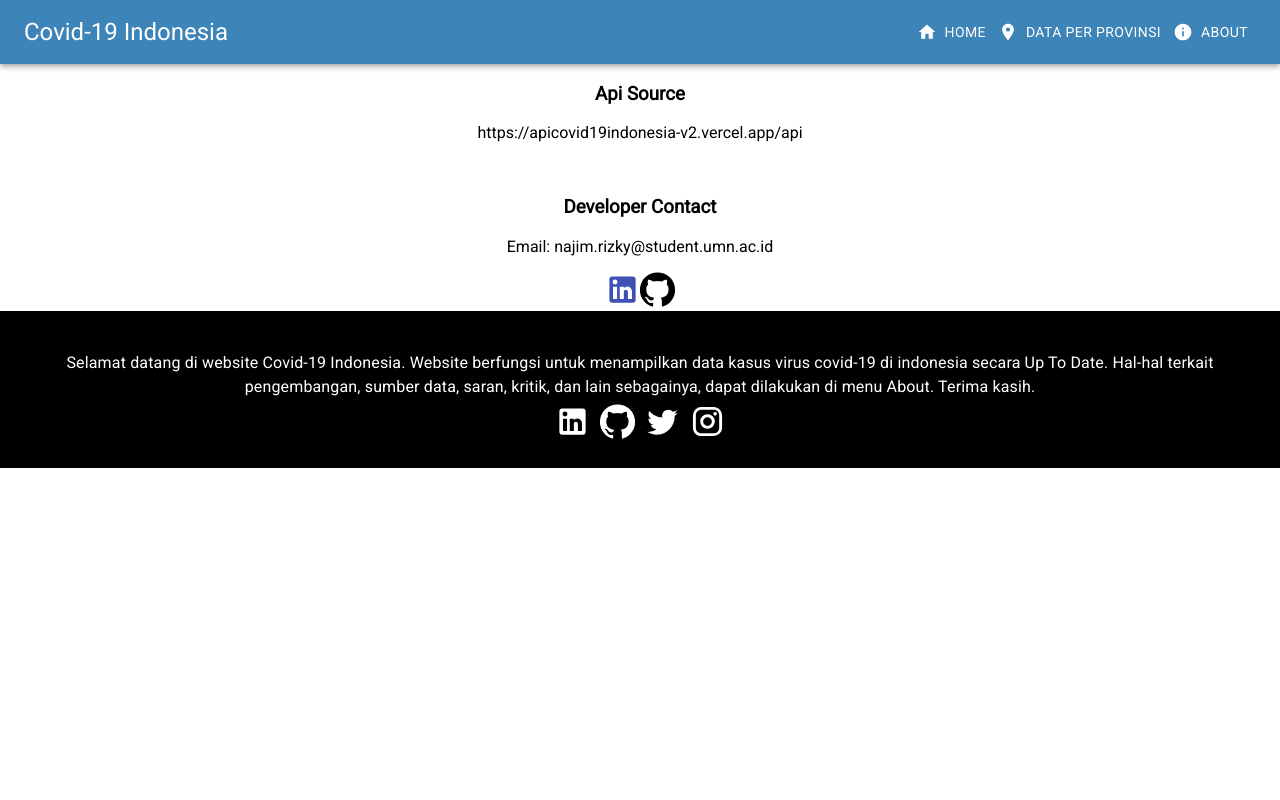
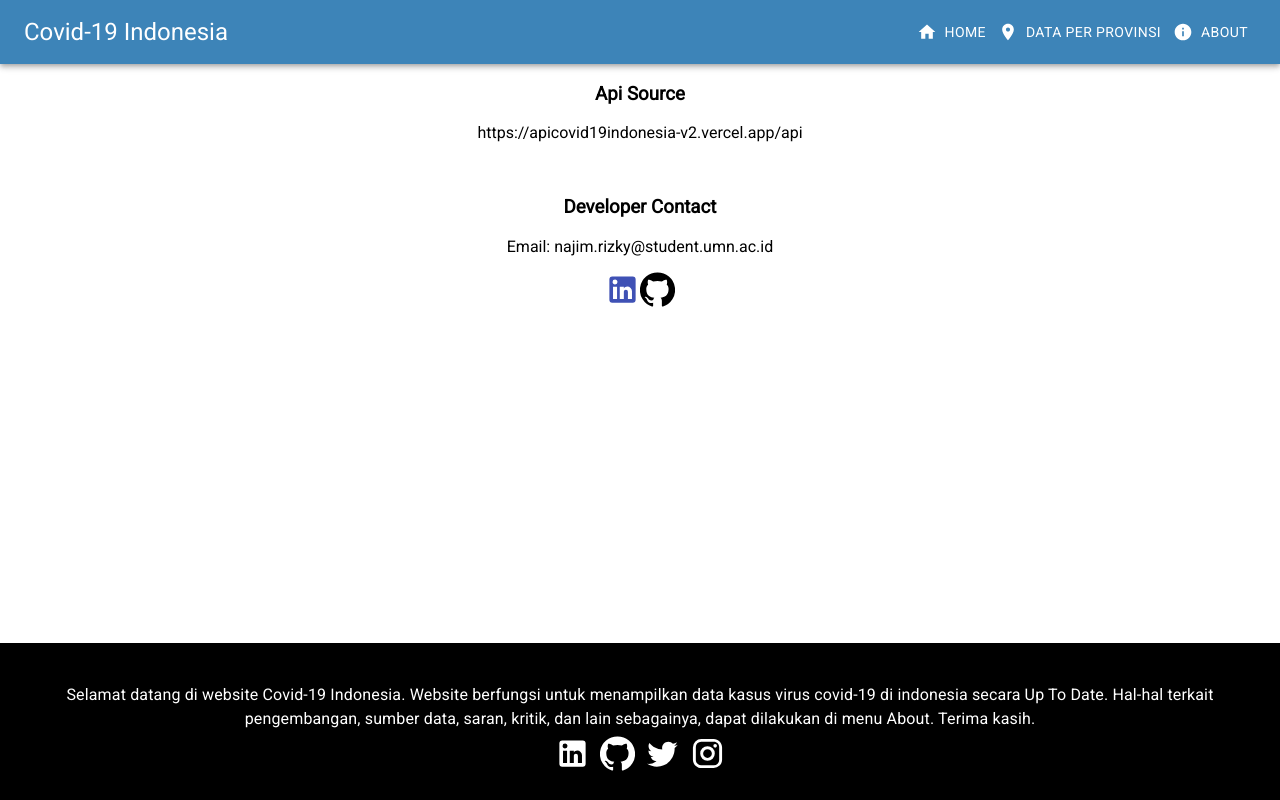
Before and after one commit to najimRizky/Covid-19-Indonesia, a React (Create React App) app: page /about in a window 1280 px wide. Built offline with nearby package versions, Linux system fonts and the light colour scheme.

Commit message:
Fix index kelompok umur, layout footer

```diff
--- a/src/App.css
+++ b/src/App.css
@@ -1,8 +1,15 @@
 .App {
   text-align: center;
   font-family: 'Roboto', sans-serif;
+  position: relative;
+  min-height: 100vh;
 }
 
+.footer{
+  margin-top: auto;
+  position: absolute;
+  bottom: 0;
+}
 
 .navigasi ul{
   display: flex;
--- a/src/App.js
+++ b/src/App.js
@@ -21,7 +21,8 @@ function App() {
           <Route path="/provinsi/:id" component={ProvDetail} />
         </Switch>
       </Router>
-        <Footer/>
+      <br></br><br></br><br></br><br></br><br></br><br></br><br></br><br></br><br></br><br></br>
+      <Footer/>
     </div>
   );
 
--- a/src/BarChart.js
+++ b/src/BarChart.js
@@ -3,12 +3,12 @@ import { Bar } from 'react-chartjs-2';
 
 function barChart(props) {
     const arr = [];
-    arr.push(props.data[0]["0-5"])
-    arr.push(props.data[1]["6-18"])
-    arr.push(props.data[2]["19-30"])
-    arr.push(props.data[3]["31-45"])
-    arr.push(props.data[4]["46-59"])
-    arr.push(props.data[5]["≥ 60"])
+    arr.push(props.data["0-5"])
+    arr.push(props.data["6-18"])
+    arr.push(props.data["19-30"])
+    arr.push(props.data["31-45"])
+    arr.push(props.data["46-59"])
+    arr.push(props.data["≥ 60"])
 
     return(
         <Bar
--- a/src/ProvDetail.js
+++ b/src/ProvDetail.js
@@ -23,10 +23,15 @@ function ProvDetail({match}) {
 
     const fetchItems = async () => {
         const data = await fetch('https://apicovid19indonesia-v2.vercel.app/api/indonesia/provinsi/more');
-        const items = await data.json();
-        //console.log(items)
-        setItem(items);
-        setFetchStatus(true)
+        if(data.status === 404){
+            // console.log(data.status);
+            setFetchStatus(false)
+        }else{
+            const items = await data.json();
+            //console.log(items)
+            setItem(items);
+            setFetchStatus(true)
+        }
     }
 
     const format = num => {
@@ -39,7 +44,7 @@ function ProvDetail({match}) {
             for(let i=0; i<34; i++){
                 if(item[i].provinsi === match.params.id.toUpperCase()){
                     setProv(item[i])
-                    // console.log(item[i].kelompok_umur)
+                    //console.log(item[i].kelompok_umur)
                     break;
                 }
             }
@@ -114,8 +119,14 @@ function ProvDetail({match}) {
                     <Grid item xs={12}><br></br></Grid>
                 </Grid>
             ) : (
+
                 <>
+                { fetchStatus === false ? (
+                    <h2>Terdapat error pada pengambilan data, harap kembali lagi nanti</h2>
+                ):(
                     <CircularProgress className="margin-top-20" />
+                )
+                }
                 </>
             )
             }
@@ -124,33 +135,3 @@ function ProvDetail({match}) {
 }
 
 export default ProvDetail;
-
-/*
-<Typography >0-5 Tahun: {format(prov.kelompok_umur["0-5_tahun"])}</Typography>
-                                <Typography >6-18 Tahun: {format(prov.kelompok_umur["6-18_tahun"])}</Typography>
-                                <Typography >19-30 Tahun: {format(prov.kelompok_umur["19-30_tahun"])}</Typography>
-                                <Typography >31-45 Tahun: {format(prov.kelompok_umur["31-45_tahun"])}</Typography>
-                                <Typography >46-59 Tahun: {format(prov.kelompok_umur["46-59_tahun"])}</Typography>
-                                <Typography >Diatas 60 Tahun: {format(prov.kelompok_umur["≥60_tahun"])}</Typography>
-
-
-                                 <Grid item xs={6} style={{color: '#FF5733'}}>
-                                <Typography >Laki-Laki</Typography>
-                                <Typography variant="h5">{format(prov.jenis_kelamin["laki-laki"])}</Typography>
-                                <Typography>{genderPercent(prov.jenis_kelamin["laki-laki"])}</Typography>
-                            </Grid>
-                            <Grid item xs={6} style={{color: '#6F26AB'}}>
-                                <Typography>Perempuan</Typography>
-                                <Typography variant="h5">{format(prov.jenis_kelamin.perempuan)}</Typography>
-                                <Typography>{genderPercent(prov.jenis_kelamin.perempuan)}</Typography>
-                            </Grid>
-
-                            <Grid  xs={12}  justify="center">
-                                    <li>0-5 Tahun: {format(prov.kelompok_umur["0-5_tahun"])}</li>
-                                    <li>6-18 Tahun: {format(prov.kelompok_umur["6-18_tahun"])}</li>
-                                    <li>19-30 Tahun: {format(prov.kelompok_umur["19-30_tahun"])}</li>
-                                    <li>31-45 Tahun: {format(prov.kelompok_umur["31-45_tahun"])}</li>
-                                    <li>46-59 Tahun: {format(prov.kelompok_umur["46-59_tahun"])}</li>
-                                    <li>Diatas 60 Tahun: {format(prov.kelompok_umur["≥60_tahun"])}</li>
-                            </Grid>
-                                */
```
Also changed, not shown: 1 other file (tests, documents, lock files or other folders).
